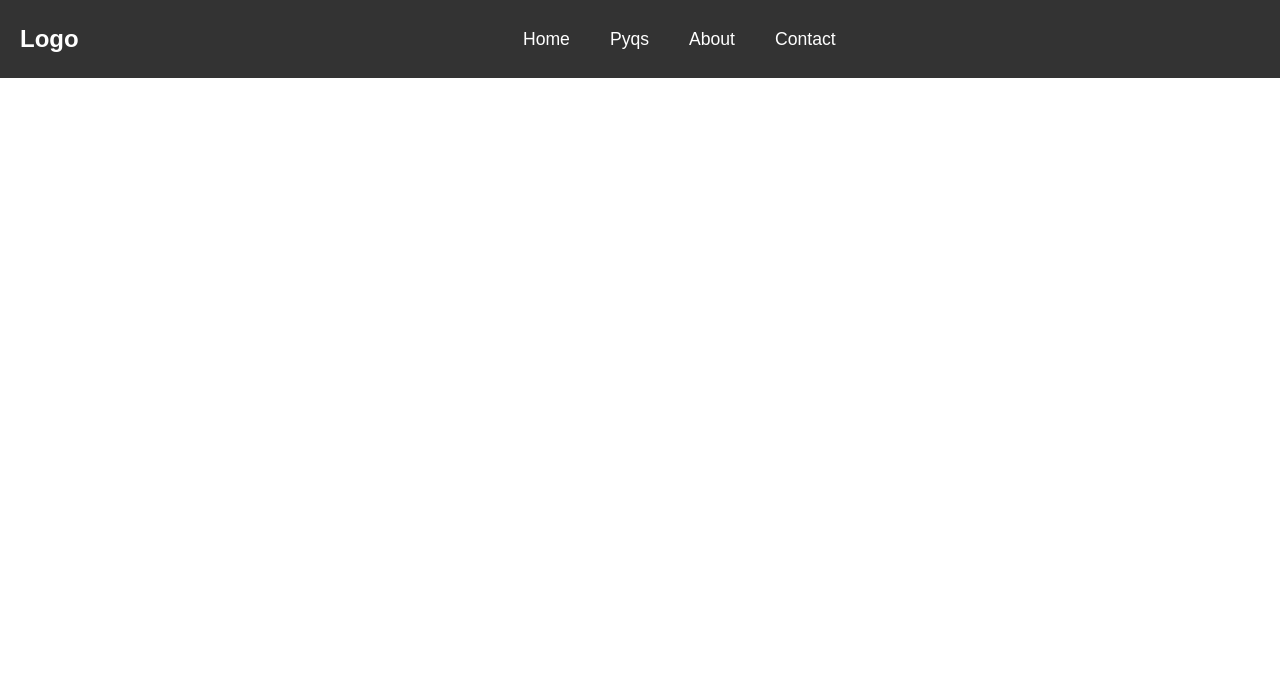
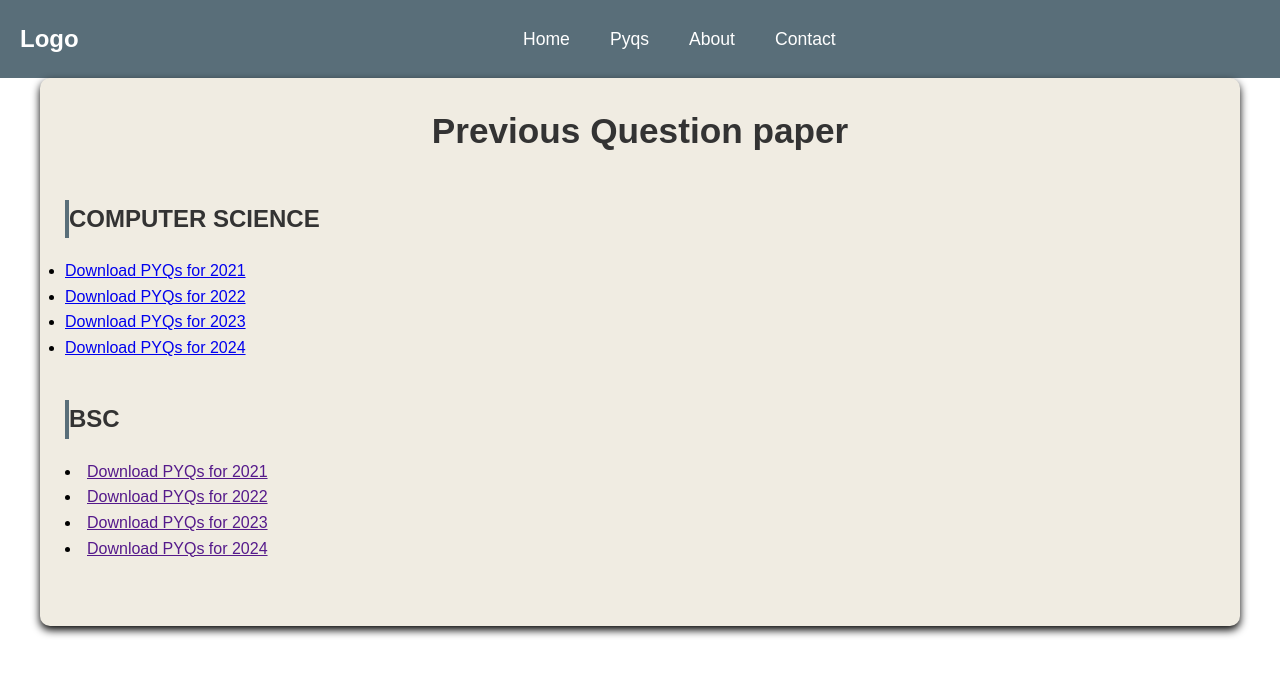
Before and after one commit to Daviator1206/APSStudyMaterial, a plain HTML site: page index.html in a window 1280 px wide. Drawn offline with Linux system fonts and the light colour scheme.

Commit message:
add fields of pyq

```diff
--- a/index.html
+++ b/index.html
@@ -25,6 +25,25 @@
             </div>
         </nav>
     </header>
+    <div class="container">
+        <h1 style="text-align: center;">Previous Question paper</h1>
+        <div class="pyq-section">
+            <h2>Computer Science</h2>
+            <ul>
+                <li><a href="#2021">Download PYQs for 2021</a></li>
+                <li><a href="#2022">Download PYQs for 2022</a></li>
+                <li><a href="#2023">Download PYQs for 2023</a></li>
+                <li><a href="#2024">Download PYQs for 2024</a></li>
+            </ul>
+        </div>
+        <div class="pyq-section">
+            <h2>BSC</h2>
+            <li><a href="">Download PYQs for 2021</a></li>
+            <li><a href="">Download PYQs for 2022</a></li>
+            <li><a href="">Download PYQs for 2023</a></li>
+            <li><a href="">Download PYQs for 2024</a></li>
+        </div>
+    </div>
     <script src="script.js"></script>
 </body>
 </html>
--- a/style.css
+++ b/style.css
@@ -14,7 +14,7 @@ html, body{
     justify-content: space-between;
     align-items: center;
     padding: 20px;
-    background-color: #333;
+    background-color: #596e79;
     color: #fff;
 }
 
@@ -42,15 +42,41 @@ html, body{
 }
 
 .nav-links a:hover{
-    background-color: #555;
+    background-color: #f0ece2;
     border-radius: 5px;
+    color: #596e79;
 }
 
 .hamburger-menu span{
     width: 25px;
     height: 3px;
-    background-color: #fff;
+    background-color: #f0ece2;
     margin: 4px 0;
+}
+.container{
+    max-width: 1200px;
+    margin: 0 auto;
+    padding: 25px;
+    background-color: #f0ece2;
+    box-shadow: 0 4px 8px rgba(0, 0, 0, 1);
+    border-radius: 10px;
+}
+.container h1{
+    margin-bottom: 40px;
+    font-size: 2.2rem;
+    color: #333;
+}
+
+.pyq-section{
+    margin-bottom: 40px;
+}
+
+.pyq-section h2{
+    font-size: 1.5rem;
+    margin-bottom: 20px;
+    text-transform: uppercase;
+    color: #333;
+    border-left: 4px solid #596e79;
 }
 
 @media (max-width:768px){
@@ -59,7 +85,7 @@ html, body{
         position: absolute;
         top: 60px;
         right: 0;
-        background-color: #333;
+        background-color: #596e79;
         width: 100%;
         flex-direction: column;
         align-items: center;
```
Also changed, not shown: script.js (line endings or trailing spaces).
